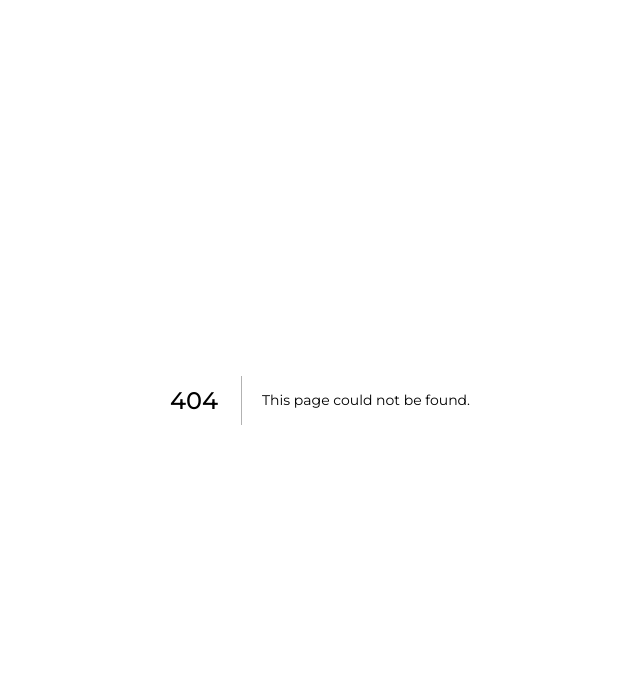
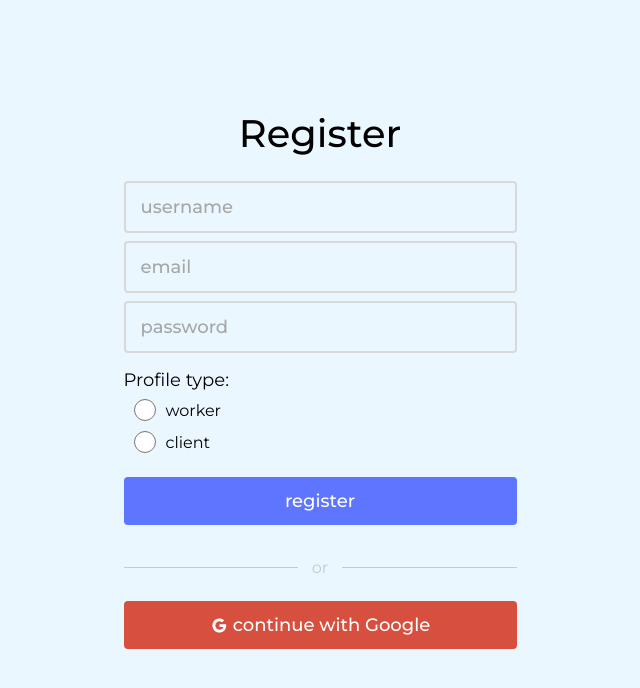
Before and after one commit to Sasha-hk/Alerki, a Next.js app in the folder frontend/: page /register in a window 1280 px wide. Before the commit this address had no page. Shown: the top 688 px of the page, without its empty margins (320-960 px from the left). Built offline with nearby package versions, Linux system fonts and the light colour scheme.

Commit message:
Create part of register page

```diff
--- a/frontend/components/NavBar/NavBar.jsx
+++ b/frontend/components/NavBar/NavBar.jsx
@@ -3,6 +3,7 @@ import {useRouter} from 'next/router'
 import {useEffect} from 'react'
 import Link from 'next/link'
 import Button from '../UI/Button/Button'
+import Cookies from 'js-cookie'
 
 
 const NavBar = () => {
@@ -55,7 +56,7 @@ const NavBar = () => {
                 <span className="nav-bar-logo">Alerki</span>
 
                 {
-                    true //profile.authenticated
+                    (Cookies.get('accessToken') || Cookies.get('refreshToken'))
                         ? navigationButtons
                         : continueButtons
                 }
--- a/frontend/package.json
+++ b/frontend/package.json
@@ -14,6 +14,7 @@
         "next-redux-wrapper": "^7.0.5",
         "next-themes": "^0.0.15",
         "react": "17.0.2",
+        "react-cookie": "^4.1.1",
         "react-dom": "17.0.2",
         "react-redux": "^7.2.6",
         "redux": "^4.1.2",
--- /dev/null
+++ b/frontend/pages/register.js
@@ -0,0 +1,95 @@
+import { useState } from 'react'
+import axios from 'axios'
+import FluidFrame from '../components/frames/FluidFrame'
+import Button from '../components/UI/Button/Button'
+import Input from '../components/UI/Input/Input'
+import classes from '../styles/pages/register.module.css'
+
+
+const Register = () => {
+    const [form, setForm] = useState({
+        username: null,
+        email: null,
+        password: null,
+        profileType: null
+    })
+    const register = (e) => {
+        e.preventDefault()
+
+    }
+
+    return (
+        <FluidFrame>
+            <div className={classes.form_wrapper}>
+                <form onSubmit={register}>
+                    <span className="text-big text-center text-500 mb-4">Register</span>
+                    <Input
+                        className="big stratch mb-2"
+                        id="username"
+                        placeholder="username"
+                        required
+                        onChange={(e) => setForm({...form, username: e.target.value})}
+                    />
+                    <Input
+                        className="big stratch mb-2"
+                        id="email"
+                        type="email"
+                        placeholder="email"
+                        required
+                        onChange={(e) => setForm({...form, email: e.target.value})}
+                    />
+                    <Input
+                        className="big stratch mb-3"
+                        id="password"
+                        type="password"
+                        placeholder="password"
+                        minlength="6"
+                        required
+                        onChange={(e) => setForm({...form, password: e.target.value})}
+                    />
+
+                    <div className={[classes.profile_type, 'mb-4'].join(' ')}>
+                        <span className="mb-2 text-middle">Profile type:</span>
+                        <label>
+                            <Input
+                                type="radio"
+                                name="profileType"
+                                id="worker"
+                                onChange={(e) => setForm({...form, profileType: e.target.id})}
+                            />
+                            worker
+                        </label>
+
+                        <label>
+                            <Input
+                                type="radio"
+                                name="profileType"
+                                id="client"
+                                onChange={(e) => setForm({...form, profileType: e.target.id})}
+                            />
+                            client
+                        </label>
+                    </div>
+
+
+                    <Button className="big primary stratch mb-2" type="submit">register</Button>
+
+                    <div className={['mb-4', 'mt-4', classes.or_wrapper].join(' ')}>
+                        <hr className={classes.hr} />
+                        <span className={classes.or_panel}>or</span>
+                    </div>
+
+                    <Button className="big google compact stratch">
+                        <svg className="mr-1" width="19" height="19" viewBox="0 0 19 19" fill="none" xmlns="http://www.w3.org/2000/svg">
+                            <path d="M9.46519 8.19866V10.9307H13.2589C12.9058 12.6668 11.4277 13.6643 9.46519 13.6643C7.17929 13.6329 5.34271 11.7708 5.34271 9.48472C5.34271 7.1986 7.17929 5.33658 9.46519 5.30511C10.4154 5.30398 11.3363 5.63371 12.0698 6.2377L14.1281 4.17936C11.767 2.10367 8.31886 1.83669 5.66642 3.52422C3.01398 5.21174 1.79475 8.4482 2.67447 11.4664C3.55419 14.4845 6.32144 16.559 9.46519 16.5571C13.0016 16.5571 16.2173 13.9849 16.2173 9.48432C16.2119 9.051 16.1588 8.61958 16.059 8.19786L9.46519 8.19866Z" fill="white"/>
+                        </svg>
+
+                        continue with Google
+                    </Button>
+                </form>
+            </div>
+        </FluidFrame>
+    )
+}
+
+export default Register
--- a/frontend/store/reducers/profileReducer.js
+++ b/frontend/store/reducers/profileReducer.js
@@ -41,8 +41,3 @@ const profileReducer = (state = defaultProfileState, action) => {
 
 
 export default profileReducer
-
-// const makeStore = context => createStore(profileReducer);
-
-// // export an assembled wrapper
-// export const wrapper = createWrapper(makeStore, {debug: true});
--- a/frontend/styles/UI/input.css
+++ b/frontend/styles/UI/input.css
@@ -1,3 +1,4 @@
+/* general */
 input {
     border: var(--input-border);
     border-radius: 4px;
@@ -5,10 +6,11 @@ input {
     outline: none;
     background: none;
 }
-input::placeholder {
-    color: var(--input-placeholder-color);
+input.stratch {
+    width: 100%;
 }
 
+/* text input */
 input.little {
     font-size: 14px;
     padding: 7px 8px;
@@ -21,7 +23,16 @@ input.big {
     font-size: 18px;
     padding: 13px 15px;
 }
+input::placeholder {
+    color: var(--input-placeholder-color);
+}
 
-input.stratch {
-    width: 100%;
+
+/* radio button */
+input[type="radio"] {
+    margin: 0 10px 0 10px;
+    font: inherit;
+    color: currentColor;
+    width: 22px;
+    height: 22px;
 }
--- /dev/null
+++ b/frontend/styles/pages/register.module.css
@@ -0,0 +1,35 @@
+.form_wrapper {
+    padding-top: 30px;
+    height: 100%;
+    max-width: 393px;
+}
+
+.profile_type {
+    display: flex;
+    flex-direction: column;
+}
+.profile_type label {
+    display: flex;
+    align-items: center;
+}
+.profile_type label:not(:last-child) {
+    margin-bottom: 10px;
+}
+.or_wrapper {
+    display: flex;
+    align-items: center;
+    justify-content: center;
+    height: 20px;
+    position: relative;
+}
+.hr {
+    border: 0.7px solid var(--color-muted);
+    border-bottom: none;
+    width: 100%;
+}
+.or_panel {
+    background: var(--bg-general);
+    color: var(--color-muted);
+    padding: 0 14px;
+    position: absolute;
+}
--- a/frontend/styles/typography.css
+++ b/frontend/styles/typography.css
@@ -51,7 +51,7 @@ a {
     * {
         --text-little: 14px;
         --text-normal: 2.5vw;
-        --text-middle: 3.5vw;
+        --text-middle: 18px;
         --text-big: 4vw;
     }
 }
@@ -61,7 +61,7 @@ a {
     * {
         --text-little: 14px;
         --text-normal: 2.5vw;
-        --text-middle: 3.5vw;
+        --text-middle: 18px;
         --text-big: 4vw;
     }
 }
@@ -71,7 +71,7 @@ a {
     * {
         --text-little: 14px;
         --text-normal: 2.5vw;
-        --text-middle: 3.5vw;
+        --text-middle: 18px;
         --text-big: 4vw;
     }
 }
@@ -81,7 +81,7 @@ a {
     * {
         --text-little: 14px;
         --text-normal: 2vw;
-        --text-middle: 2.5vw;
+        --text-middle: 18px;
         --text-big: 3vw;
     }
 }
@@ -91,7 +91,7 @@ a {
     * {
         --text-little: 14px;
         --text-normal: 2vw;
-        --text-middle: 2.5vw;
+        --text-middle: 18px;
         --text-big: 3vw;
     }
 }
```
Also changed, not shown: frontend/pages/index.js (+2 -6 lines), frontend/pages/sign-in.js (+7 -5 lines), frontend/styles/pages/sign-in.module.css (renamed from frontend/styles/pages/continue.module.css).
